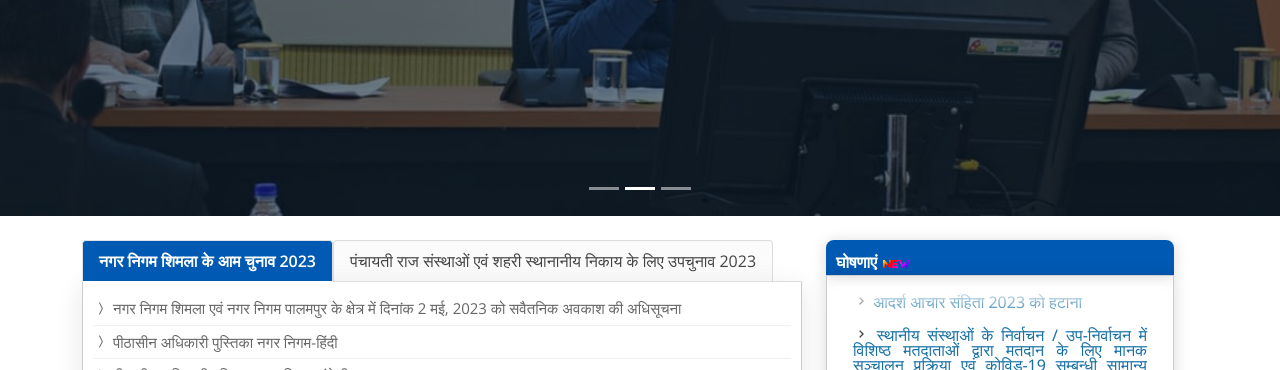
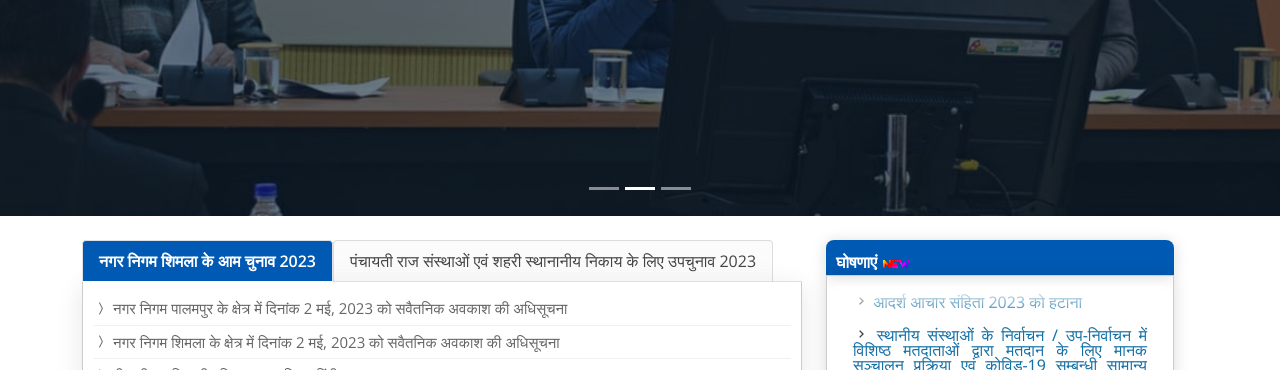
Before and after one commit to alaukiksharma/SECWebsite, a plain HTML site: page HI/index.html in a window 1280 px wide. Shown: the part 582-952 px from the top of the page. Drawn offline with nearby package versions, Linux system fonts and the light colour scheme.

Commit message:
holiday palampur

```diff
--- a/HI/index.html
+++ b/HI/index.html
@@ -395,7 +395,8 @@
 	 <ul class="tab-menu">
        <!-- <li><a href="#" target="_blank"><i class="bi bi-chevron-compact-right"></i></a></li>
         <li><a href="#" target="_blank"><i class="bi bi-chevron-compact-right"></i></a></li> -->
-        <li><a href="../assets/files/HolidayMCAreaShimla.pdf" target="_blank"><i class="bi bi-chevron-compact-right" target="_blank"></i>नगर निगम शिमला एवं नगर निगम पालमपुर के क्षेत्र में दिनांक 2 मई, 2023 को सवैतनिक अवकाश की अधिसूचना</a></li>
+        <li><a href="../assets/files/2ndMayHolidayPalampur.pdf" target="_blank"><i class="bi bi-chevron-compact-right" target="_blank"></i>नगर निगम पालमपुर के क्षेत्र में दिनांक 2 मई, 2023 को सवैतनिक अवकाश की अधिसूचना</a></li>
+        <li><a href="../assets/files/HolidayMCAreaShimla.pdf" target="_blank"><i class="bi bi-chevron-compact-right" target="_blank"></i>नगर निगम शिमला  के क्षेत्र में दिनांक 2 मई, 2023 को सवैतनिक अवकाश की अधिसूचना</a></li>
         <li><a href="../assets/files/" target="_blank"><i class="bi bi-chevron-compact-right" target="_blank"></i>पीठासीन अधिकारी पुस्तिका नगर निगम-हिंदी</a></li>
         <li><a href="../assets/files/MunicipalCorporationPOHandBook2021.pdf" target="_blank"><i class="bi bi-chevron-compact-right" target="_blank"></i>पीठासीन अधिकारी पुस्तिका नगर निगम-अंग्रेजी</a></li>
         <li><a href="../assets/files/evminstructionsmcshimla.pdf" target="_blank"><i class="bi bi-chevron-compact-right" target="_blank"></i>इलेक्ट्रॉनिक वोटिंग मशीनों द्वारा मतदान के लिए स्थायी निर्देश</a></li>
```
Also changed, not shown: EN/index.html (+2 -1 lines), 1 other file.
